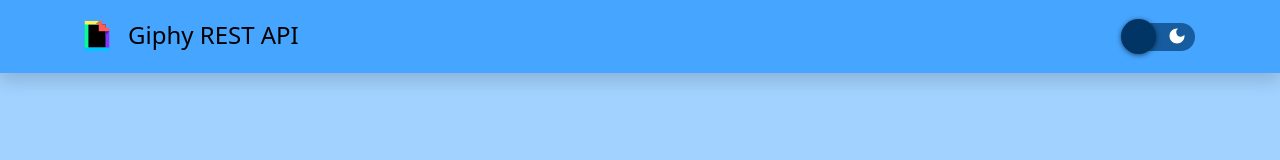
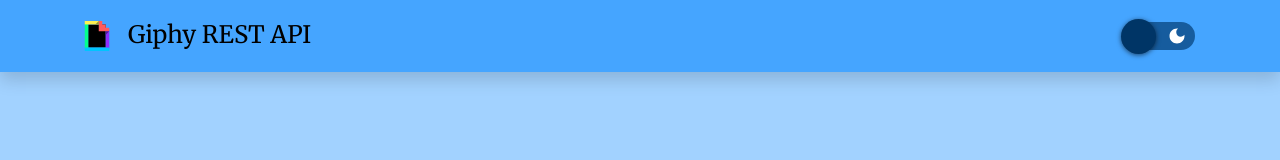
Before and after one commit to fidellim/Giphy-Rest-API-Search-App, a React (Create React App) app: page / in a window 1280 px wide. Shown: the top 160 px of the page. Built offline with nearby package versions, Linux system fonts and the light colour scheme.

Commit message:
import typography partial

```diff
--- a/src/scss/index.scss
+++ b/src/scss/index.scss
@@ -1,3 +1,3 @@
-@import "base/reset";
+@import "base/reset", "base/typography";
 @import "components/navbar";
 @import "themes/themes";
```
